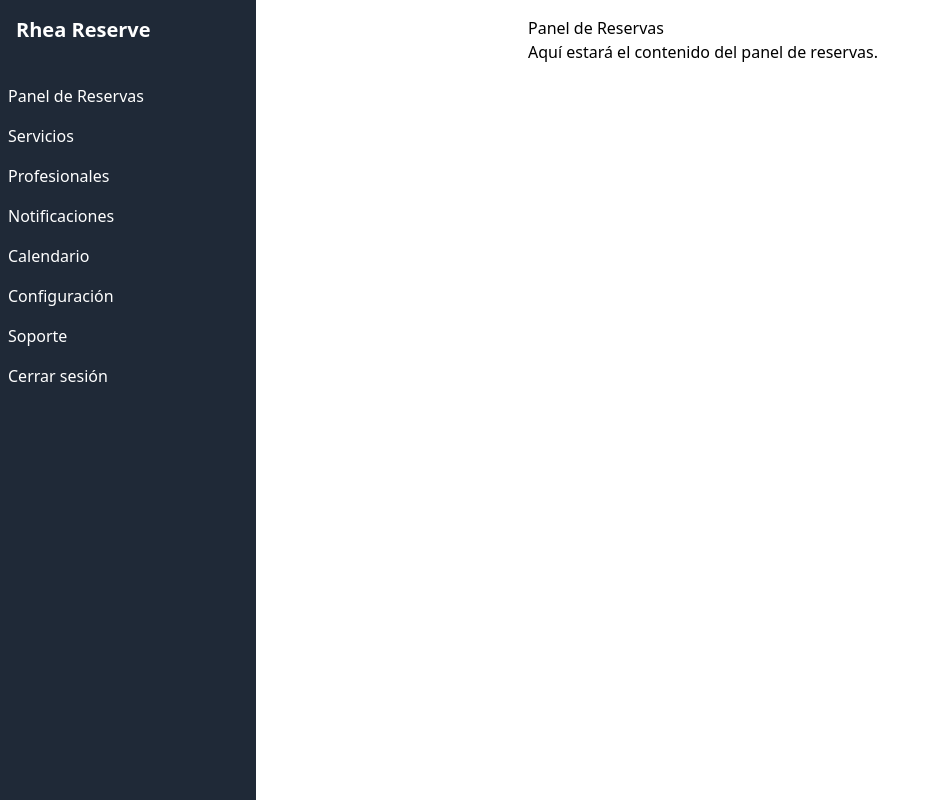
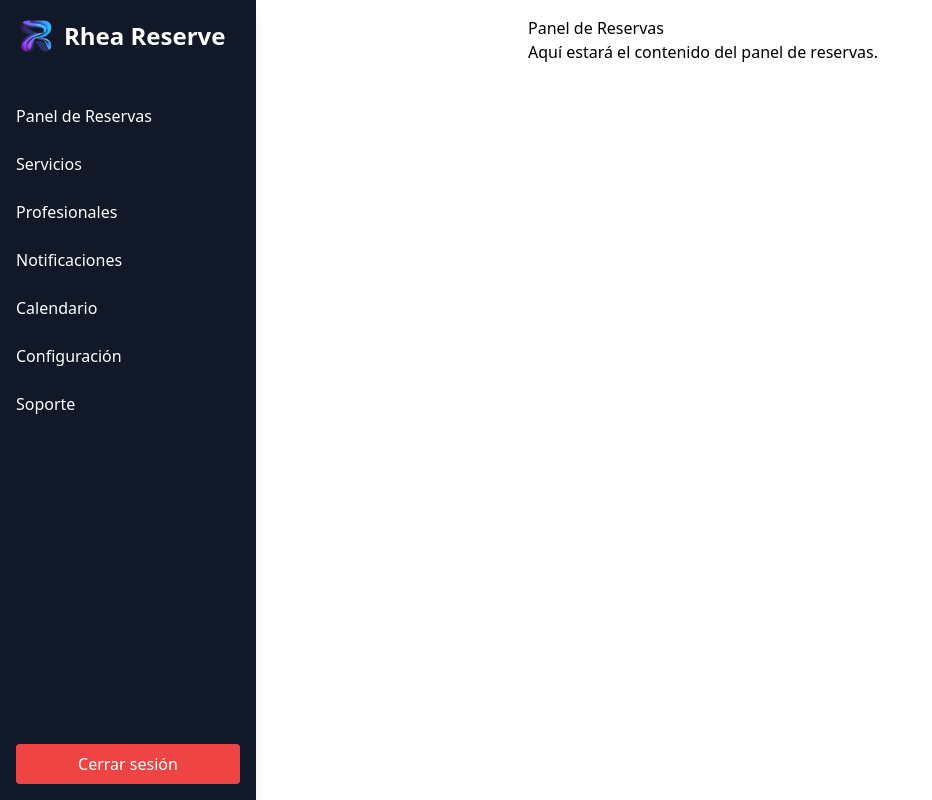
Before and after one commit to Miguex34/Rheaa, a React app in the folder barberia-frontend/: page /panel-reservas in a window 1280 px wide. Shown: the whole page, without its empty margins (0-932 px from the left). Built offline with nearby package versions, Linux system fonts and the light colour scheme; sample sign-in values are in the browser's storage; the HTML template or start-up script is replaced by a standard one.

Commit message:
Mejoras en la pagina Sidebar

```diff
--- a/barberia-frontend/src/components/Sidebar.js
+++ b/barberia-frontend/src/components/Sidebar.js
@@ -1,5 +1,7 @@
+// src/components/Sidebar.js
 import React from 'react';
 import { Link, useNavigate } from 'react-router-dom';
+import logo from '../assets/images/logo.png'; // Ajusta la ruta si es necesario
 
 const Sidebar = ({ tieneNegocio }) => {
   const navigate = useNavigate();
@@ -10,43 +12,83 @@ const Sidebar = ({ tieneNegocio }) => {
   };
 
   return (
-    <div className="w-64 h-screen bg-gray-800 text-white">
-      <div className="p-4 text-xl font-bold">Rhea Reserve</div>
-      <ul className="mt-4">
-        {/* Opción siempre visible */}
-
-
+    <div className="w-64 h-screen bg-gray-900 text-white shadow-lg flex flex-col">
+      <div className="p-4 flex items-center space-x-2">
+        <img src={logo} alt="Logo Rhea Reserve" className="h-10 w-10" />
+        <span className="text-2xl font-bold">Rhea Reserve</span>
+      </div>
+      <ul className="mt-6 space-y-2 flex-grow">
         {/* Opciones visibles solo si tiene un negocio */}
         {tieneNegocio && (
           <>
-            <li className="p-2 hover:bg-gray-700">
-              <Link to="/panel-reservas">Panel de Reservas</Link>
+            <li>
+              <Link
+                to="/panel-reservas"
+                className="block p-2 px-4 hover:bg-gray-700 rounded transition-colors duration-200"
+              >
+                Panel de Reservas
+              </Link>
             </li>
-            <li className="p-2 hover:bg-gray-700">
-              <Link to="/servicios">Servicios</Link>
+            <li>
+              <Link
+                to="/servicios"
+                className="block p-2 px-4 hover:bg-gray-700 rounded transition-colors duration-200"
+              >
+                Servicios
+              </Link>
             </li>
-            <li className="p-2 hover:bg-gray-700">
-              <Link to="/profesionales">Profesionales</Link>
+            <li>
+              <Link
+                to="/profesionales"
+                className="block p-2 px-4 hover:bg-gray-700 rounded transition-colors duration-200"
+              >
+                Profesionales
+              </Link>
             </li>
-            <li className="p-2 hover:bg-gray-700">
-              <Link to="/notificaciones">Notificaciones</Link>
+            <li>
+              <Link
+                to="/notificaciones"
+                className="block p-2 px-4 hover:bg-gray-700 rounded transition-colors duration-200"
+              >
+                Notificaciones
+              </Link>
             </li>
-            <li className="p-2 hover:bg-gray-700">
-              <Link to="/calendario">Calendario</Link>
+            <li>
+              <Link
+                to="/calendario"
+                className="block p-2 px-4 hover:bg-gray-700 rounded transition-colors duration-200"
+              >
+                Calendario
+              </Link>
             </li>
-            <li className="p-2 hover:bg-gray-700">
-              <Link to="/configuracion">Configuración</Link>
+            <li>
+              <Link
+                to="/configuracion"
+                className="block p-2 px-4 hover:bg-gray-700 rounded transition-colors duration-200"
+              >
+                Configuración
+              </Link>
             </li>
-            <li className="p-2 hover:bg-gray-700">
-              <Link to="/soporte">Soporte</Link>
+            <li>
+              <Link
+                to="/soporte"
+                className="block p-2 px-4 hover:bg-gray-700 rounded transition-colors duration-200"
+              >
+                Soporte
+              </Link>
             </li>
           </>
         )}
-        {/* Agregar opción de logout */}
-        <li className="p-2 hover:bg-gray-700">
-          <button onClick={handleLogout} className="w-full text-left">Cerrar sesión</button>
-        </li>
       </ul>
+      {/* Agregar opción de logout */}
+      <div className="p-4">
+        <button
+          onClick={handleLogout}
+          className="w-full bg-red-500 hover:bg-red-600 text-white py-2 rounded transition-colors duration-200"
+        >
+          Cerrar sesión
+        </button>
+      </div>
     </div>
   );
 };
```
